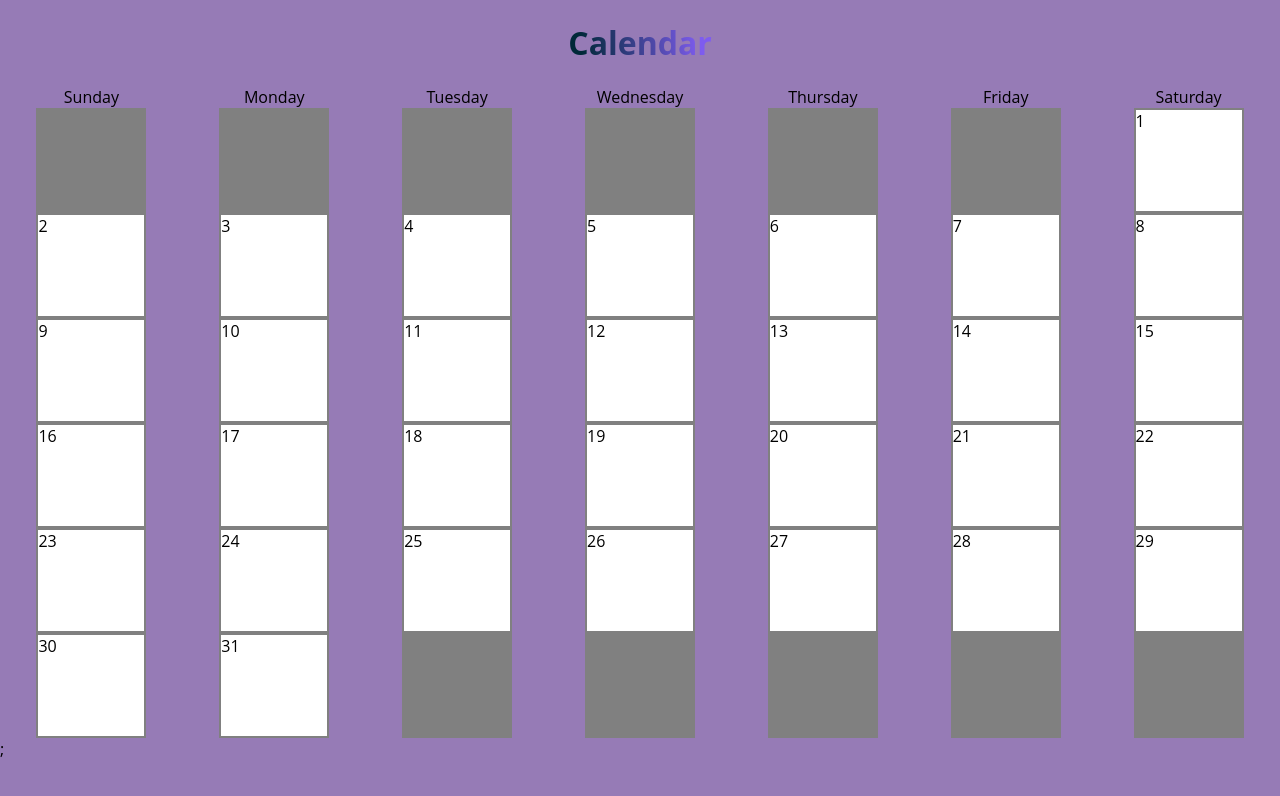
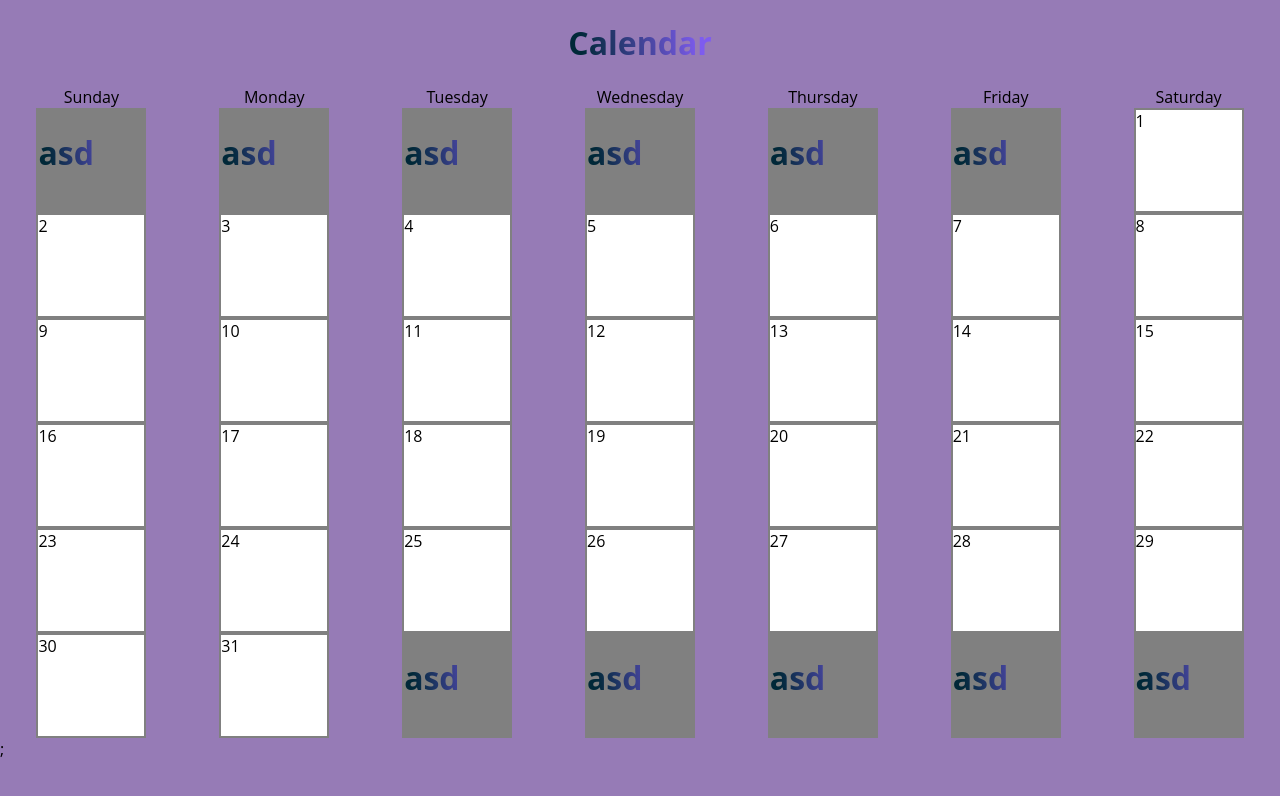
Before and after one commit to avrrodriguez/calendar-headless-wp-next-js, a Next.js app: page /calendar in a window 1280 px wide. Shown: the top 796 px of the page. Built offline with nearby package versions, Linux system fonts and the light colour scheme; no server answers.

Commit message:
Adds weekdays component and adds weekdays to that component, adds calendar day component

```diff
--- /dev/null
+++ b/components/CalendarDays.tsx
@@ -0,0 +1,14 @@
+
+type typeOfCalendarDayd = {
+  calendarDayId: String
+}
+
+export function CalendarDays({ calendarDayId }: typeOfCalendarDayd): JSX.Element {
+  console.log(calendarDayId)
+
+  return (
+    <div>
+      <h1>asd</h1>
+    </div>
+  )
+}
--- a/components/CalendarMonth.tsx
+++ b/components/CalendarMonth.tsx
@@ -2,6 +2,8 @@ import GetCalendarMonthDays from "helpers/GetCalendarMonthDays"
 import { useEffect } from "react"
 import { dateMonthYear } from "types/graphql/graphql"
 import { Event } from "types/graphql/graphql";
+import { WeekDays } from "./WeekDays";
+import { CalendarDays } from "./CalendarDays";
 
 export default function CalendarMonth({ month, year }: dateMonthYear): JSX.Element {
   const date: Date = new Date(`${month} 1, ${year}`)
@@ -17,7 +19,7 @@ export default function CalendarMonth({ month, year }: dateMonthYear): JSX.Eleme
     eventDescription: "An even that celebrates something"
   }
 
-  function CalendarDays(): void {
+  function CalendarDay(): void {
     [...Array(6).keys()].map((row) => {
       [...Array(7).keys()].map((col)=>{
           if(((col >= startMonthDay && row == 0) || row > 0) && day <= endMonthDay) {
@@ -30,21 +32,15 @@ export default function CalendarMonth({ month, year }: dateMonthYear): JSX.Eleme
     })
   }
 
+  // make a separate component calendarday in which the id of the day div (col-#-row-#) gets passed, do everything there
+
   function addEvents(event: Event): void {}
 
-  useEffect(() => {CalendarDays()})
+  useEffect(() => {CalendarDay()})
 
   return (
     <div>
-        <div className="weekdays" style={{display:"grid", gridTemplateColumns: "repeat(7, 1fr)", justifyItems: "center"}}>
-          <div>Sunday</div>
-          <div>Monday</div>
-          <div>Tuesday</div>
-          <div>Wednesday</div>
-          <div>Thursday</div>
-          <div>Friday</div>
-          <div>Saturday</div>
-        </div>
+        <WeekDays></WeekDays>
         <div className="calendar-boxes" style={{display: "grid", gridTemplateColumns: "repeat(7, 1fr)", justifyItems: "center"}}>
         {
           [...Array(7).keys()].map((col) => {
@@ -63,7 +59,9 @@ export default function CalendarMonth({ month, year }: dateMonthYear): JSX.Eleme
                       }}
                       id={`col-${col}-row-${row}`}
                       key={`col-${col}-row-${row}`}
-                      ></div>
+                      >
+                        <CalendarDays calendarDayId={`col-${col}-row-${row}`} ></CalendarDays>
+                      </div>
                     )
                   })
                  }
--- /dev/null
+++ b/components/WeekDays.tsx
@@ -0,0 +1,13 @@
+export function WeekDays(): JSX.Element {
+  return (
+    <div className="weekdays" style={{display:"grid", gridTemplateColumns: "repeat(7, 1fr)", justifyItems: "center"}}>
+        <div>Sunday</div>
+        <div>Monday</div>
+        <div>Tuesday</div>
+        <div>Wednesday</div>
+        <div>Thursday</div>
+        <div>Friday</div>
+        <div>Saturday</div>
+      </div>
+  )
+}
```
